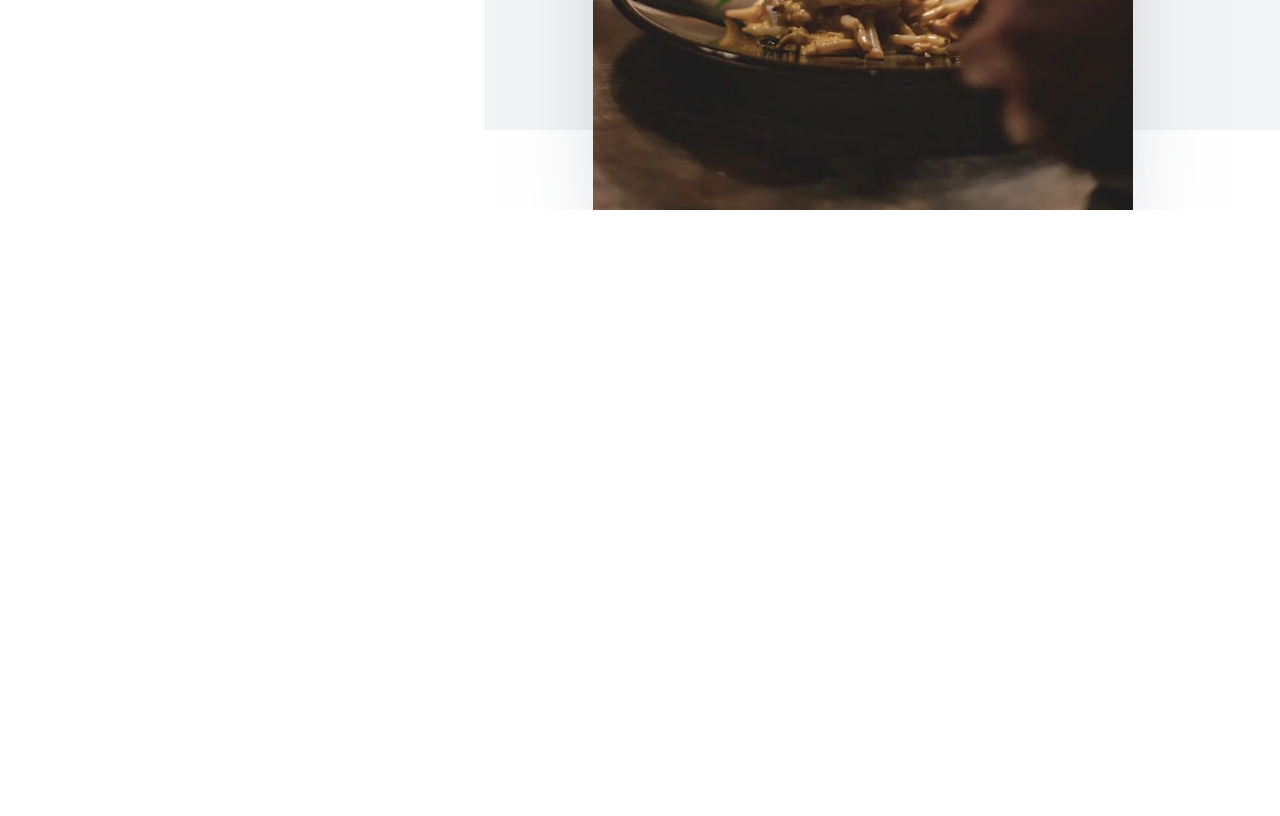
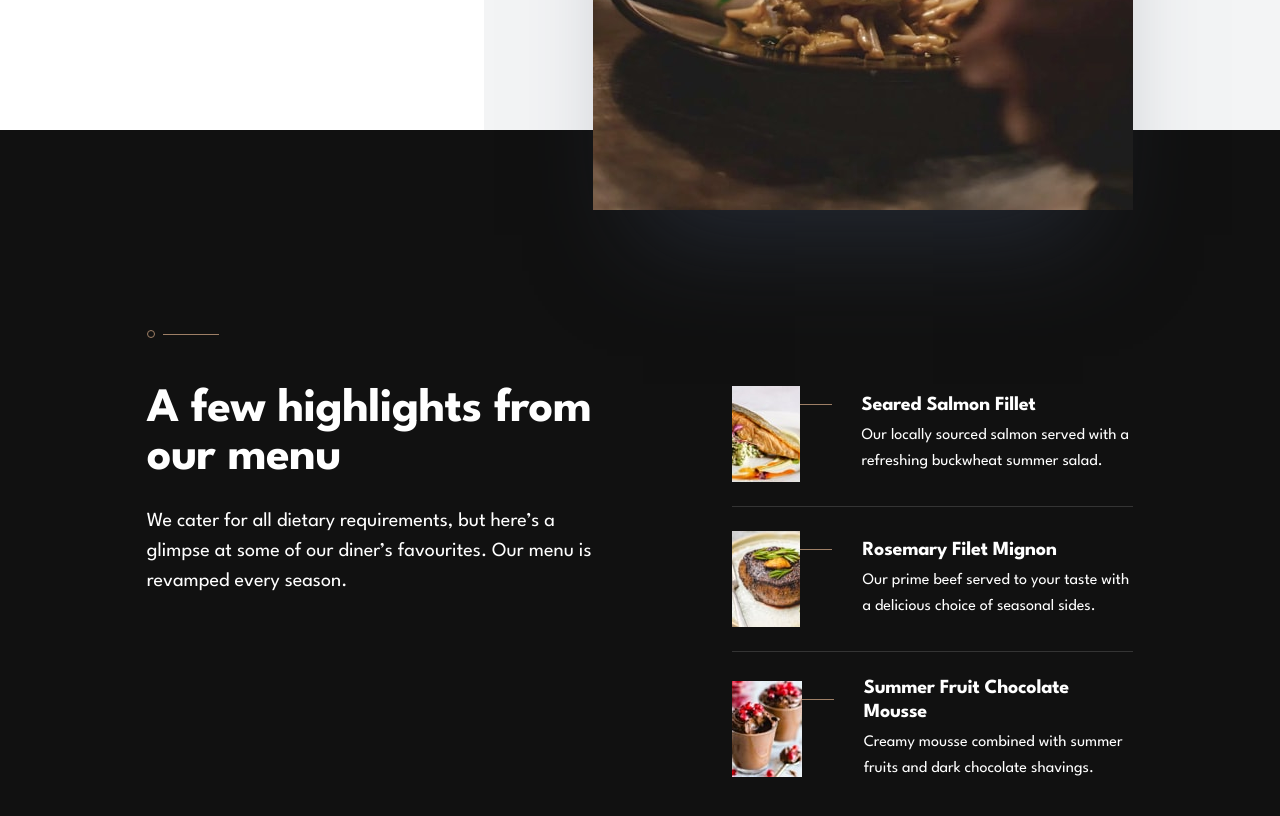
Before and after one commit to AristarhMD/dine-restaurant-website, a React (Vite) app: page / in a window 1280 px wide. Shown: the part 2100-2916 px from the top of the page. Before the commit the page ends 2310 px from the top, so only its background shows below. Built offline with nearby package versions, Linux system fonts and the light colour scheme.

Commit message:
Creation of Menu section
Creation of the MenuSection componenet;
Creation of the Dishes componenet to render dishes in separate file.

```diff
--- a/src/components/App.jsx
+++ b/src/components/App.jsx
@@ -1,4 +1,5 @@
 import HeroSection from "./mainpage/HeroSection";
+import MenuSection from "./mainpage/MenuSection";
 import Presentation from "./mainpage/Presentation";
 
 function App() {
@@ -6,6 +7,7 @@ function App() {
     <>
       <HeroSection />
       <Presentation />
+      <MenuSection />
     </>
   );
 }
--- /dev/null
+++ b/src/components/mainpage/MenuSection.jsx
@@ -0,0 +1,28 @@
+import Separator from "../reusable/Separator";
+import Dishes from "../reusable/Dishes";
+
+export default function MenuSection() {
+  return (
+    <section className="bg-neutral-900 w-full py-21.75 md:py-24.25 xl:pb-30 xl:pt-50 xl:-mt-20">
+      <div className="mx-auto w-[87.2%] md:w-[74.60%] xl:w-[77.08%] flex flex-col items-center gap-20 md:gap-12 xl:gap-31.25 xl:flex-row xl:justify-between  ">
+        {/* Header of the section */}
+        <header className="text-neutral-0 text-center xl:text-left xl:self-start  xl:basis-115 xl:shrink-0">
+          <Separator style="mb-10 xl:mb-12 mx-auto xl:ml-0" />
+          <h2 className="secType mb-3 md:mb-7.5 xl:mb-6">
+            A few highlights from
+            <br /> our menu
+          </h2>
+          <p className="firstType">
+            We cater for all dietary requirements, but here’s a glimpse at some
+            of our diner’s favourites. Our menu is revamped every season.
+          </p>
+        </header>
+
+        {/* Content */}
+        <aside className="flex flex-col xl:pt-14 ">
+          <Dishes />
+        </aside>
+      </div>
+    </section>
+  );
+}
--- /dev/null
+++ b/src/components/reusable/Dishes.jsx
@@ -0,0 +1,83 @@
+export default function Dishes() {
+  const data = [
+    {
+      mobileImgPath: "/images/menu/salmon-mobile.jpg",
+      tabletImgPath:
+        "/images/menu/salmon-desktop-tablet.jpg, /images/menu/salmon-desktop-tablet@2x.jpg",
+      imgAlt: "Photo of the fish dish",
+      header: "Seared Salmon Fillet",
+      text: "Our locally sourced salmon served with a refreshing buckwheat summer salad.",
+    },
+    {
+      mobileImgPath: "/images/menu/beef-mobile.jpg",
+      tabletImgPath:
+        "/images/menu/beef-desktop-tablet.jpg, /images/menu/beef-desktop-tablet@2x.jpg",
+      imgAlt: "Photo of the beef dish",
+      header: "Rosemary Filet Mignon",
+      text: "Our prime beef served to your taste with a delicious choice of seasonal sides.",
+    },
+    {
+      mobileImgPath: "/images/menu/chocolate-mobile.jpg",
+      tabletImgPath:
+        "/images/menu/chocolate-desktop-tablet.jpg, /images/menu/chocolate-desktop-tablet@2x.jpg",
+      imgAlt: "Photo of the chocolate dessert",
+      header: "Summer Fruit Chocolate Mousse",
+      text: "Creamy mousse combined with summer fruits and dark chocolate shavings.",
+    },
+  ];
+  return (
+    <>
+      {data.map((dish, idx) => {
+        if (idx < data.length - 1) {
+          return (
+            <>
+              <article className="flex flex-col items-center gap-10 md:gap-15.5 md:flex-row">
+                <picture className="relative">
+                  <source
+                    media="(min-width:768px )"
+                    srcset={dish.tabletImgPath}
+                  />
+                  <img
+                    src={dish.mobileImgPath}
+                    alt={dish.imgAlt}
+                    loading="lazy"
+                    className="md:h-24 md:w-32 object-cover object-center"
+                  />
+                  <span className="invisible md:visible absolute left-full top-[19.27%] w-8 h-px bg-stone-500"></span>
+                </picture>
+                <div className="text-center md:text-left text-neutral-0">
+                  <h3 className="preset-4-b mb-2 md:mb-1.5">{dish.header}</h3>
+                  <p className="preset-6 w-[80%] md:w-[88%] xl:w-full mx-auto md:ml-0">
+                    {dish.text}
+                  </p>
+                </div>
+              </article>
+              <hr className="w-full border-neutral-0/15 mt-5 mb-6 md:my-6" />
+            </>
+          );
+        }
+
+        return (
+          <article className="flex flex-col items-center gap-10 md:gap-15.5 md:flex-row">
+            <picture className="relative">
+              <source media="(min-width:768px )" srcset={dish.tabletImgPath} />
+              <img
+                src={dish.mobileImgPath}
+                alt={dish.imgAlt}
+                loading="lazy"
+                className="md:h-24 md:w-32 object-cover object-center"
+              />
+              <span className="invisible md:visible absolute left-full top-[19.27%] w-8 h-px bg-stone-500"></span>
+            </picture>
+            <div className="text-center md:text-left text-neutral-0">
+              <h3 className="preset-4-b mb-2 md:mb-1.5">{dish.header}</h3>
+              <p className="preset-6 w-[80%] md:w-[88%] xl:w-full mx-auto md:ml-0">
+                {dish.text}
+              </p>
+            </div>
+          </article>
+        );
+      })}
+    </>
+  );
+}
```
